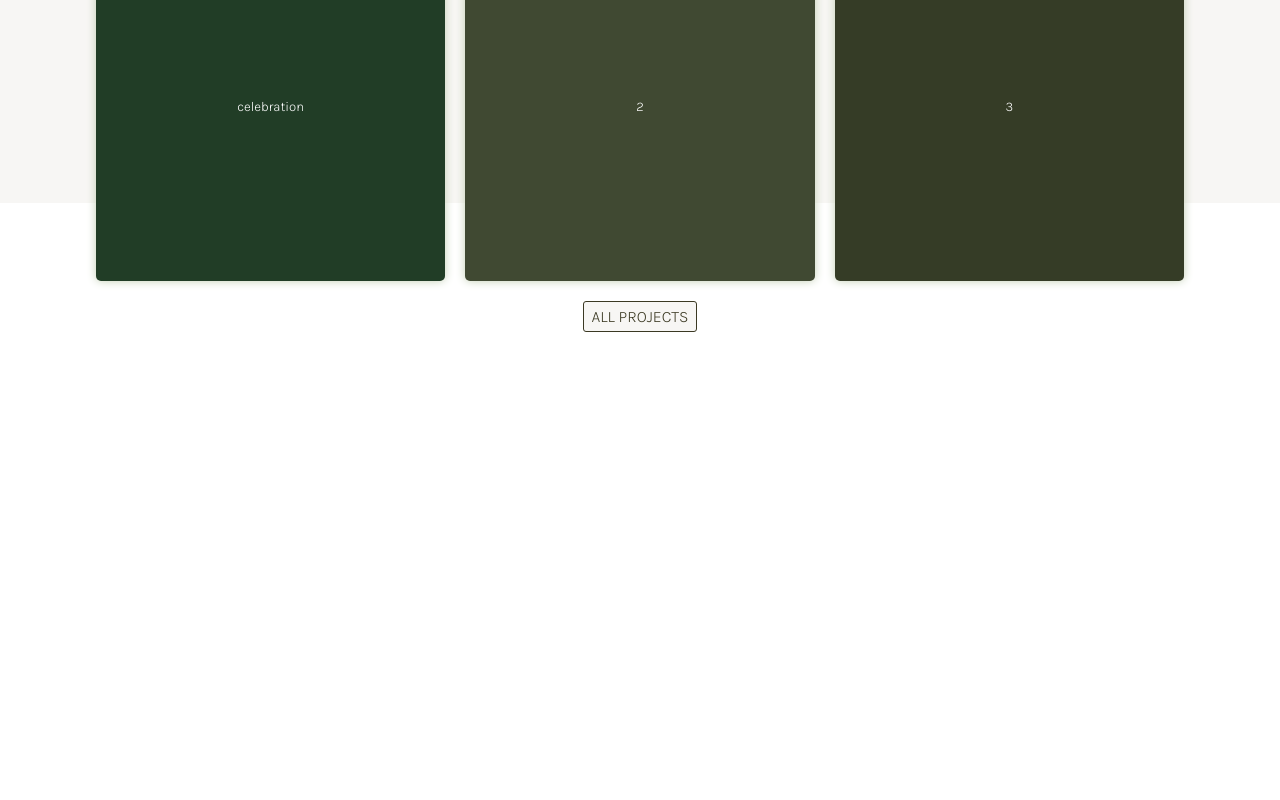
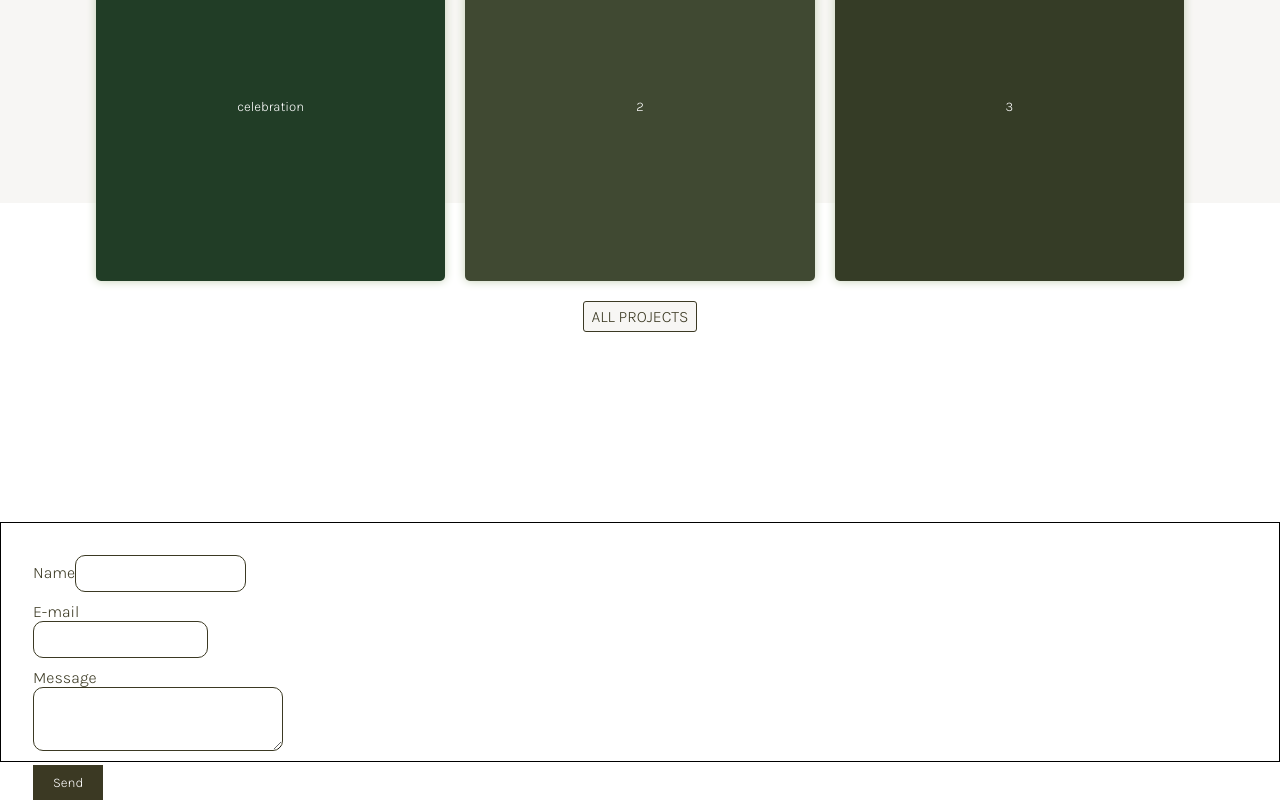
Before and after one commit to KamilaSemotanova/kamila-semotanova, a React app: page / in a window 1280 px wide. Shown: the part 887-1687 px from the top of the page. Before the commit the page ends 1249 px from the top, so only its background shows below. Built offline with nearby package versions, Linux system fonts and the light colour scheme.

Commit message:
Move contact to home page

```diff
--- a/src/index.jsx
+++ b/src/index.jsx
@@ -4,7 +4,6 @@ import './style.css';
 import { createBrowserRouter, RouterProvider, Outlet } from 'react-router-dom';
 import { HomePage } from './pages/HomePage';
 import { ErrorPage } from './pages/ErrorPage';
-import { ContactPage } from './pages/ContactPage';
 import { AboutPage } from './pages/AboutPage';
 import { ProjectPage } from './pages/ProjectPage';
 import { Header } from './components/Header';
@@ -31,10 +30,6 @@ const router = createBrowserRouter([
         element: <HomePage />,
       },
       {
-        path: '/contact',
-        element: <ContactPage />,
-      },
-      {
         path: '/about',
         element: <AboutPage />,
       },
--- a/src/pages/ContactPage/index.jsx
+++ b/src/pages/HomePage/Contact/index.jsx
@@ -2,7 +2,7 @@ import React from 'react';
 import './style.css';
 import { Form } from './Form';
 
-export const ContactPage = () => {
+export const Contact = () => {
   return (
     <section className="contact-page">
       <Form />
--- a/src/pages/HomePage/index.jsx
+++ b/src/pages/HomePage/index.jsx
@@ -2,6 +2,7 @@ import React from 'react';
 import './style.css';
 import { ProjectsReview } from './ProjectsReview';
 import { HomeAbout } from './HomeAbout';
+import { Contact } from './Contact';
 
 export const HomePage = () => {
   return (
@@ -10,6 +11,7 @@ export const HomePage = () => {
         <div className="hopmepage__container">
           <HomeAbout />
           <ProjectsReview />
+          <Contact />
         </div>
       </main>
     </>
```
Also changed, not shown: src/pages/HomePage/Contact/Form/index.jsx (renamed from src/pages/ContactPage/Form/index.jsx), src/pages/HomePage/Contact/Form/style.css (renamed from src/pages/ContactPage/Form/style.css), src/pages/HomePage/Contact/style.css (added).
